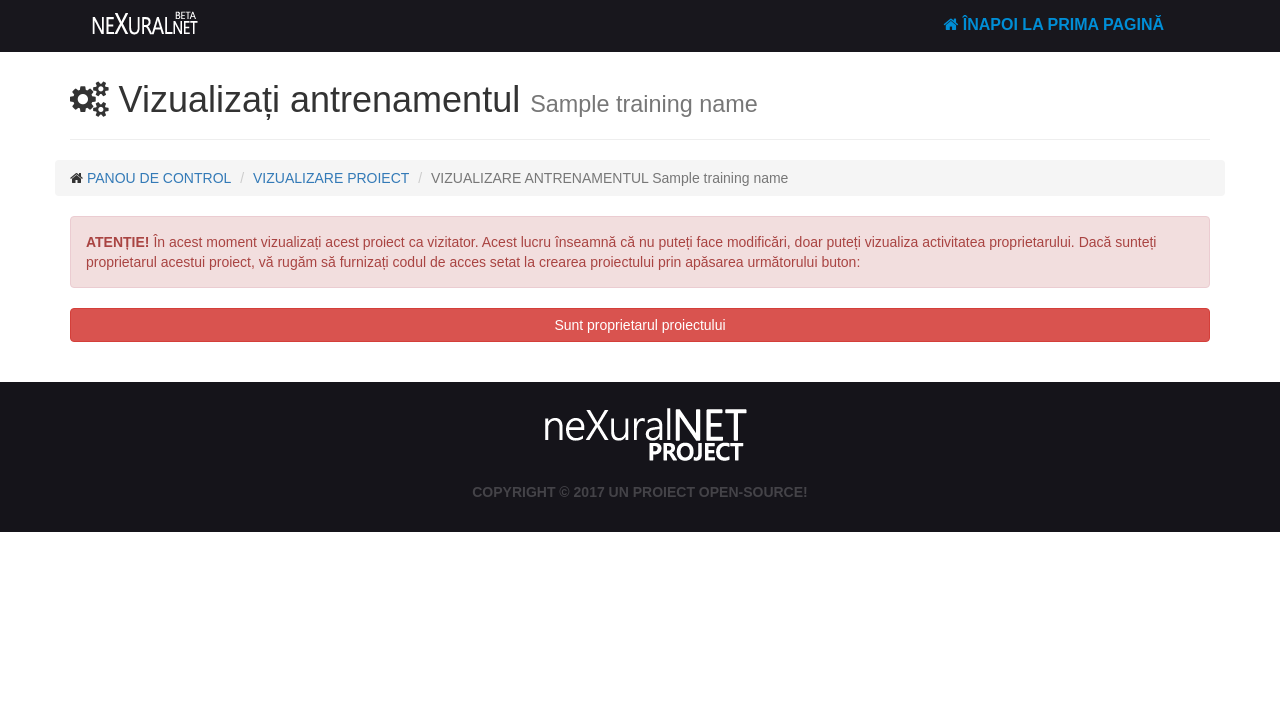
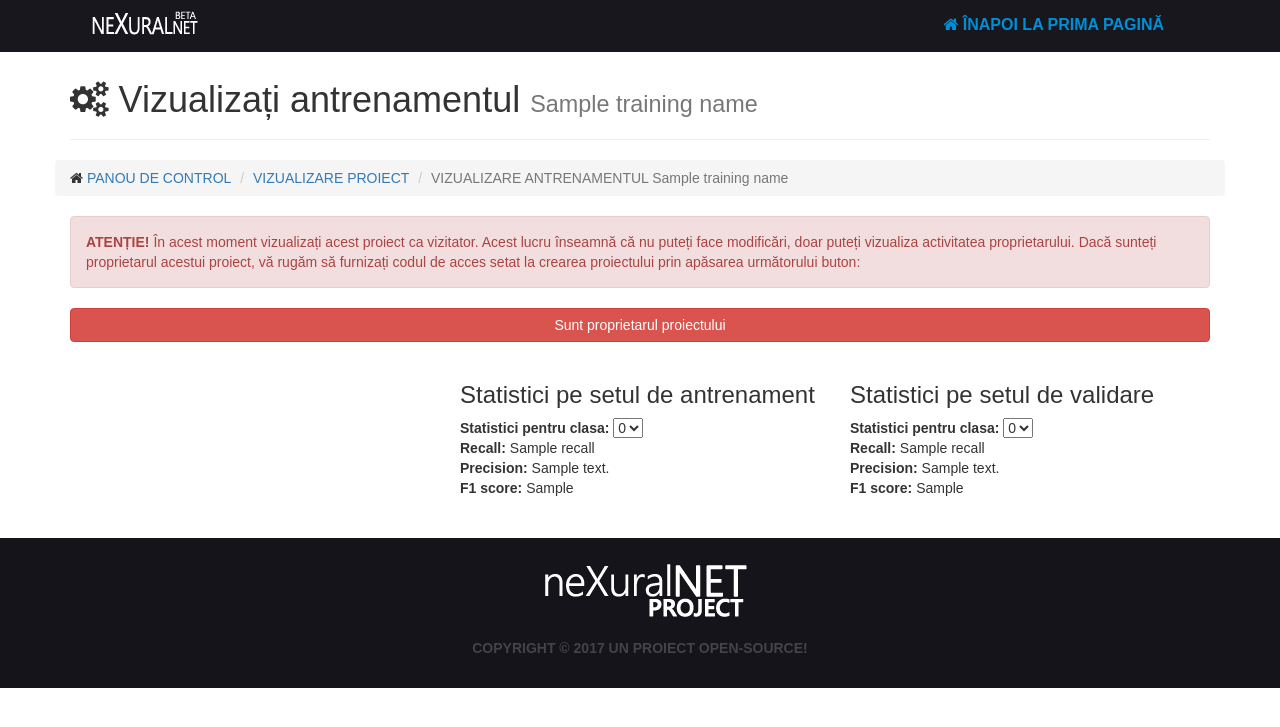
Before and after one commit to nitnelav1101/nexuralnetwork-web, a Flask app: template nexuralnetweb/nexuralnetweb/templates/view_training.html in a window 1280 px wide. Shown: the top 727 px of the page. Run offline with Flask 2, Linux system fonts and the light colour scheme; the template is opened without the code that fills it: values that come from a table or form of the project are taken from there, most other values are stand-ins (such as "Sample title", 1, 10 or a date in 2020); parts of the project's set-up code (start-up, migrations or seed data) failed here and were passed over; some libraries are stand-ins or nearby versions.

Commit message:
WIP: Add training stats

```diff
--- a/nexuralnetweb/nexuralnetweb/nexuralnetengine.py
+++ b/nexuralnetweb/nexuralnetweb/nexuralnetengine.py
@@ -1,6 +1,51 @@
 import nexuralnet
+from nexuralnetweb import app
 import cv2
 import os
+import json
+import numpy as np
+
+def getTrainingStats(projectName, trainingName):
+	dataInfoFilePath = os.path.join(app.config['BASE_PROJECTS_FOLDER_NAME'], projectName, app.config['TRAININGS_FOLDER_NAME'], trainingName, "info/trainerInfo.json")
+
+	with open(dataInfoFilePath, 'r') as dataFile:
+		data = json.load(dataFile)
+
+	trainingStats = []
+	validationStats = []
+
+	validationConfusionMatrix = data['epochs']['epoch' + str(len(data['epochs'].items()) - 1)]['validation_confusion_matrix']
+	validationConfusionMatrixNP = np.array([d for d in validationConfusionMatrix])
+
+	trainingConfusionMatrix = data['epochs']['epoch' + str(len(data['epochs'].items()) - 1)]['training_confusion_matrix']
+	trainingConfusionMatrixNP = np.array([d for d in trainingConfusionMatrix])
+
+	for classNum in range(trainingConfusionMatrixNP.shape[0]):
+		precision = trainingConfusionMatrixNP[classNum][classNum] / trainingConfusionMatrixNP.sum(axis=0)[classNum]
+		recall = trainingConfusionMatrixNP[classNum][classNum] / trainingConfusionMatrixNP[classNum].sum()
+		f1score = 2 * ((precision * recall) / (precision + recall))
+		statstr = {}
+		statstr['class'] = str(classNum)
+		statstr['recall'] = str(recall)
+		statstr['precision'] = str(precision)
+		statstr['f1score'] = str(f1score)
+		trainingStats.append(statstr)
+
+	for classNum in range(validationConfusionMatrixNP.shape[0]):
+		precision = validationConfusionMatrixNP[classNum][classNum] / validationConfusionMatrixNP.sum(axis=0)[classNum]
+		recall = validationConfusionMatrixNP[classNum][classNum] / validationConfusionMatrixNP[classNum].sum()
+		f1score = 2 * ((precision * recall) / (precision + recall))
+		stats = {}
+		stats['class'] = str(classNum)
+		stats['recall'] = str(recall)
+		stats['precision'] = str(precision)
+		stats['f1score'] = str(f1score)
+		validationStats.append(stats)
+
+	return trainingStats, validationStats
+
+def getInitialWeightsHistogram():
+	return ''
 
 def runNetwork(networkArhitecture, trainedFile, imageFile, openImageType, filtersFolderPath, resultFilePath):
 	net = nexuralnet.network(networkArhitecture)
--- a/nexuralnetweb/nexuralnetweb/templates/view_training.html
+++ b/nexuralnetweb/nexuralnetweb/templates/view_training.html
@@ -44,6 +44,39 @@
         {% endif %}
 
   <div style="clear:both"></div><br>
+
+  <div class="row">
+
+  <div class="col-md-4">
+
+                </div>
+                <div class="col-md-4">
+<h3>Statistici pe setul de antrenament</h3>
+                <b>Statistici pentru clasa:</b> <select name="classNum">
+  {% for i in range(0, trainingStats|length) %}
+  <option value="{{ i }}">{{ i }}</option>
+{% endfor %}
+</select><br>
+                <b>Recall:</b> {{ trainingStats[0]['recall'] }} <br>
+  <b>Precision:</b> {{ trainingStats[0]['precision'] }} <br>
+  <b>F1 score:</b> {{ trainingStats[0]['f1score'] }} <br>
+                </div>
+
+                <div class="col-md-4">
+                <h3>Statistici pe setul de validare</h3>
+                                <b>Statistici pentru clasa:</b> <select name="classNum">
+  <option value="0">0</option>
+  <option value="1">1</option>
+  <option value="2">2</option>
+</select><br>
+                <b>Recall:</b> {{ validationStats[0]['recall'] }} <br>
+  <b>Precision:</b> {{ validationStats[0]['precision'] }} <br>
+  <b>F1 score:</b> {{ validationStats[0]['f1score'] }} <br>
+
+                </div>
+
+
+
 
 
 
--- a/nexuralnetweb/nexuralnetweb/views.py
+++ b/nexuralnetweb/nexuralnetweb/views.py
@@ -8,6 +8,7 @@ import shutil
 import json
 import nexuralnet
 import threading
+import nexuralnetengine
 
 @app.route('/')
 @app.route('/home')
@@ -318,10 +319,13 @@ def viewTraining(projectName, trainingName):
         infoTrainingData['training_file'] = d['training_file']
         infoTrainingData['dataset'] = d['dataset']
 
+    trainingStats, validationStats = nexuralnetengine.getTrainingStats(projectName, trainingName)
+
     formAddNetworkTest.networkArhitecture.data = infoTrainingData['network_file']
     formAddNetworkTest.trainedFile.data = infoTrainingData['training_file']
     return render_template('view_training.html', title = 'Vizualizare antrenament | neXuralNet Project', projectName = projectName, trainingName = trainingName,
-        isProjectOwner = isProjectOwner, trainingStatus = trainingStatus, trainedFileExists = trainedFileExists, formAddNetworkTest = formAddNetworkTest, infoTrainingData = infoTrainingData)
+        isProjectOwner = isProjectOwner, trainingStatus = trainingStatus, trainedFileExists = trainedFileExists, formAddNetworkTest = formAddNetworkTest, infoTrainingData = infoTrainingData,
+        trainingStats = trainingStats, validationStats = validationStats)
 
 
 
--- /dev/null
+++ b/nexuralnetweb/runApp.py
@@ -0,0 +1,2 @@
+from nexuralnetweb import app
+app.run(threaded=True)
```
Also changed, not shown: 1 other file.
